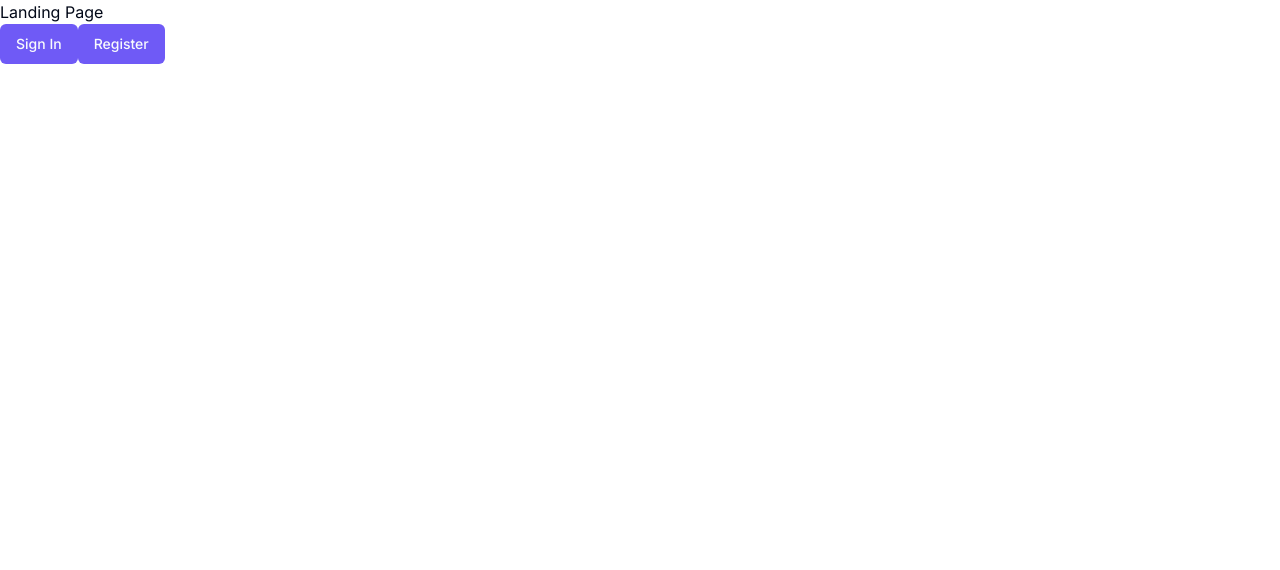
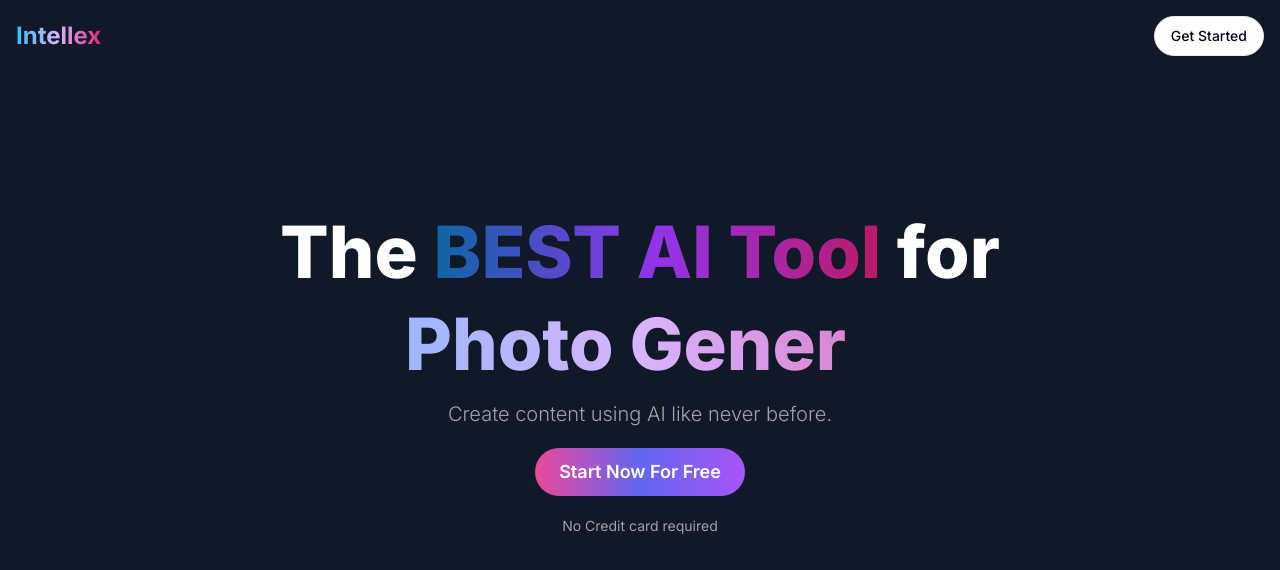
Before and after one commit to TechAtikiN/Intellex, a Next.js app: page / in a window 1280 px wide. Shown: the top 570 px of the page. Built offline with nearby package versions, Linux system fonts and the light colour scheme; no server answers.

Commit message:
feat: landing page

```diff
--- /dev/null
+++ b/app/(landing)/layout.tsx
@@ -0,0 +1,11 @@
+const LandingLayout = ({ children }: { children: React.ReactNode }) => {
+  return (
+    <main className='h-full bg-[#111827] overflow-auto'>
+      <div className='mx-auto max-w-screen-xl h-full'>
+        {children}
+      </div>
+    </main>
+  )
+}
+
+export default LandingLayout
--- a/app/(landing)/page.tsx
+++ b/app/(landing)/page.tsx
@@ -1,18 +1,11 @@
-import { Button } from "@/components/ui/button"
-import Link from "next/link"
+import LandingHero from '@/components/landing-page/LandingHero'
+import LandingNavbar from '@/components/landing-page/LandingNavbar'
 
 const LandingPage = () => {
   return (
     <div>
-      <h1>Landing Page</h1>
-      <div>
-        <Link href="/sign-in">
-          <Button>Sign In</Button>
-        </Link>
-        <Link href="/sign-up">
-          <Button>Register</Button>
-        </Link>
-      </div>
+      <LandingNavbar />
+      <LandingHero />
     </div>
   )
 }
--- /dev/null
+++ b/components/landing-page/LandingHero.tsx
@@ -0,0 +1,43 @@
+'use client'
+import { useAuth } from "@clerk/nextjs"
+import Link from "next/link"
+import TypeWriterComponet from 'typewriter-effect'
+import { Button } from "../ui/button"
+
+const LandingHero = () => {
+  const { isSignedIn } = useAuth()
+  return (
+    <div className='text-white font-bold py-36 text-center space-y-5'>
+      <div className='text-4xl sm:text-5xl md:text-6xl lg:text-7xl space-y-5 font-extrabold'>
+        <h1>The<span className='text-transparent bg-clip-text bg-gradient-to-r from-sky-700 via-purple-600 to-pink-700'> BEST AI Tool </span> for</h1>
+        <div className='text-transparent bg-clip-text bg-gradient-to-r from-sky-400 via-purple-300 to-pink-600'>
+          <TypeWriterComponet
+            options={{
+              strings: ['Chatbot', 'Photo Generation', 'Code Generation', 'Image Generation', 'Music Generation', 'Video Generation'],
+              autoStart: true,
+              loop: true,
+            }}
+          />
+        </div>
+      </div>
+      <div className='text-sm md:text-xl font-light text-zinc-400'>
+        Create content using AI like never before.
+      </div>
+      <div>
+        <Link href={isSignedIn ? '/dashboard' : '/sign-up'}>
+          <Button
+            variant={'premium'}
+            className='md:text-lg p-4 md:p-6 rounded-full font-semibold'
+          >
+            Start Now For Free
+          </Button>
+        </Link>
+      </div>
+      <div className='text-zinc-400 text-xs md:text-sm font-normal'>
+        No Credit card required
+      </div>
+    </div>
+  )
+}
+
+export default LandingHero
--- /dev/null
+++ b/components/landing-page/LandingNavbar.tsx
@@ -0,0 +1,25 @@
+'use client'
+import { useAuth } from '@clerk/nextjs'
+import Image from 'next/image'
+import Link from 'next/link'
+import { Button } from '../ui/button'
+
+const LandingNavbar = () => {
+  const { isSignedIn } = useAuth()
+  return (
+    <nav className='p-4 bg-transparent flex items-center justify-between'>
+      <Link href='/' className='flex items-center'>
+        <h1 className='text-2xl font-bold text-transparent bg-clip-text bg-gradient-to-r from-sky-400 via-purple-300 to-pink-600'>Intellex</h1>
+      </Link>
+      <div>
+        <Link href={isSignedIn ? '/dashboard' : '/sign-up'}>
+          <Button variant={'outline'} className='rounded-full'>
+            Get Started
+          </Button>
+        </Link>
+      </div>
+    </nav>
+  )
+}
+
+export default LandingNavbar
--- a/components/ui/button.tsx
+++ b/components/ui/button.tsx
@@ -18,7 +18,7 @@ const buttonVariants = cva(
           "bg-secondary text-secondary-foreground hover:bg-secondary/80",
         ghost: "hover:bg-accent hover:text-accent-foreground",
         link: "text-primary underline-offset-4 hover:underline",
-        premium: "bg-gradient-to-r from-pink-500 via-indigo-500 to-purple-500 text-white border-0",
+        premium: "bg-gradient-to-r from-pink-500 via-indigo-500 to-purple-500 text-white border-0 fill-white",
       },
       size: {
         default: "h-10 px-4 py-2",
--- a/package.json
+++ b/package.json
@@ -44,6 +44,7 @@
     "tailwindcss": "3.3.3",
     "tailwindcss-animate": "^1.0.6",
     "typescript": "5.1.6",
+    "typewriter-effect": "^2.20.1",
     "zod": "^3.21.4",
     "zustand": "^4.3.9"
   },
```
Also changed, not shown: 1 other file (tests, documents, lock files or other folders).
